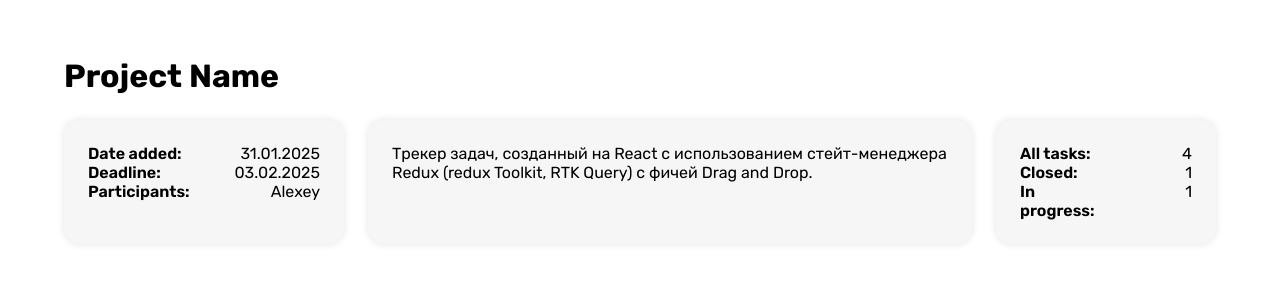
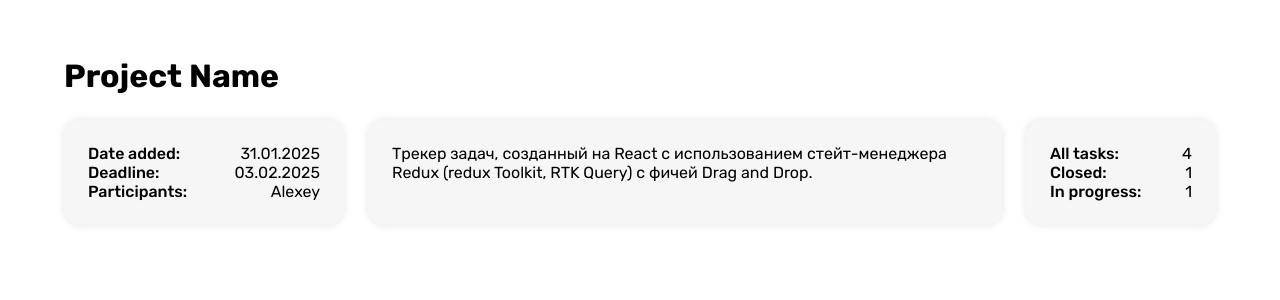
Before and after one commit to Mor-ald/task-tracker, a React (Vite) app: page / in a window 1280 px wide. Shown: the top 300 px of the page. Built offline with nearby package versions, Linux system fonts and the light colour scheme.

Commit message:
refactor(assets): change styles for last div in project-info

```diff
--- a/src/assets/styles/global.scss
+++ b/src/assets/styles/global.scss
@@ -1,19 +1,18 @@
 .project-info {
   display: grid;
   column-gap: 24px;
-  grid-template-columns: 280px auto 220px;
+  grid-template-columns: 280px auto 190px;
 }
 
 .info-item {
   display: grid;
-  grid-template-columns: 1fr 1fr;
+  grid-template-columns: 2fr 1fr;
 
   :last-child {
-    grid-template-columns: 2fr 1fr;
     text-align: right;
   }
 
   > div:first-child {
-    font-weight: 600;
+    font-weight: 500;
   }
 }
```
